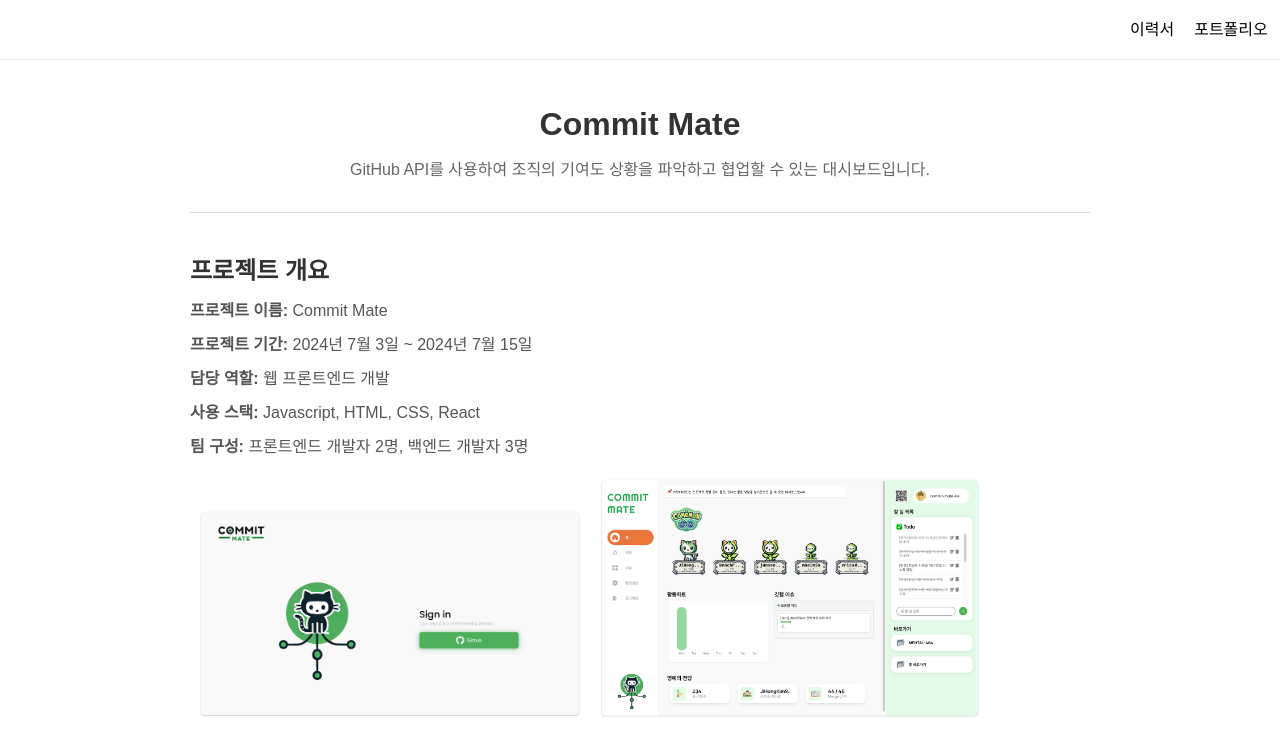
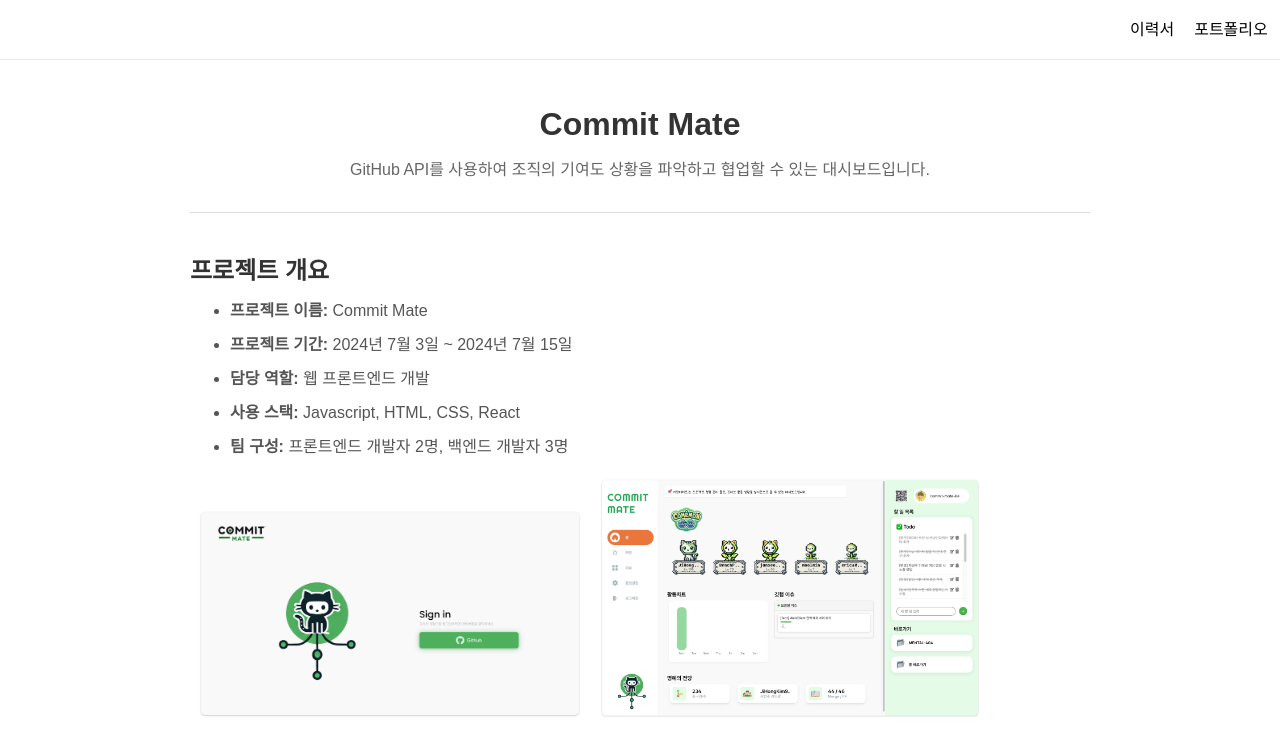
Before and after one commit to erica0321/web-project, a React (Create React App) app: page /portfolio/1 in a window 1280 px wide. Shown: the top 745 px of the page. Built offline with nearby package versions, Linux system fonts and the light colour scheme.

Commit message:
modify: styles

```diff
--- a/src/style/PortfolioDetail.module.css
+++ b/src/style/PortfolioDetail.module.css
@@ -44,18 +44,12 @@ header {
   margin-bottom: 10px;
 }
 
-.ul {
-  list-style-type: none;
-  padding: 0;
-}
-
 .ul > .li {
   margin-bottom: 10px;
   color: #555;
 }
 
 .nestedUl {
-  list-style-type: none;
   padding: 0;
   margin-left: 20px; /* 한 칸 들여쓰기 */
 }
```
